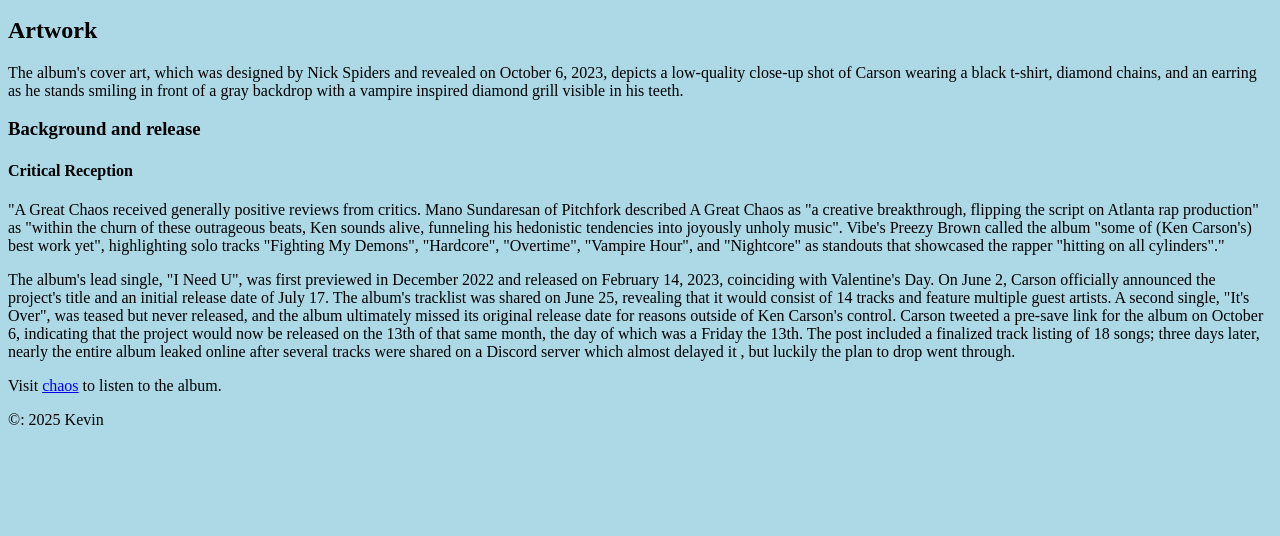
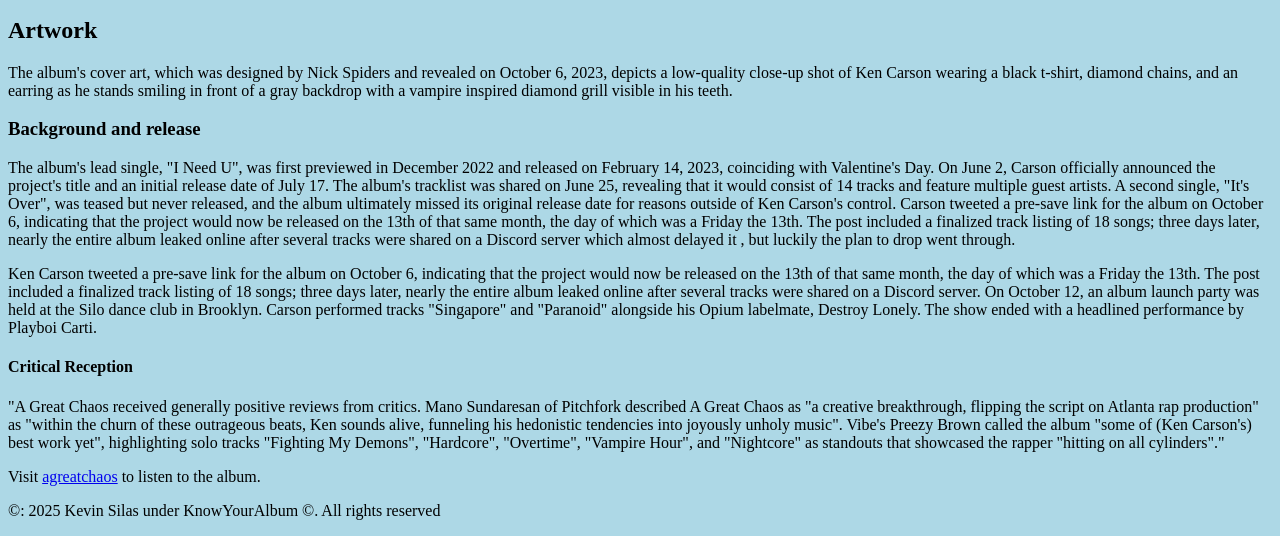
Before and after one commit to kevsilasss/my-github-page, a plain HTML site: page index.html in a window 1280 px wide. Shown: the part 543-1079 px from the top of the page. Before the commit the page ends 988 px from the top, so only its background shows below. Drawn offline with Linux system fonts and the light colour scheme.

Commit message:
Update index.html

```diff
--- a/index.html
+++ b/index.html
@@ -31,18 +31,19 @@
 <img src="https://upload.wikimedia.org/wikipedia/en/thumb/f/f5/Ken_Carson_-_A_Great_Chaos.jpg/220px-Ken_Carson_-_A_Great_Chaos.jpg">
 <p> A Great Chaos is the third studio album by American rapper Ken Carson. It was released through Opium and Interscope Records on October 13, 2023. The album is a follow-up to Carson's second studio album, X (2022); it consists of 18 tracks and features guest appearances from Destroy Lonely and Lil Uzi Vert.A Great Chaos received generally positive reviews, with critics praising its appeal and production. The album was supported by the release of the single: "i need u", which was released on Valentine's Day. The album debuted at number 11 on the US Billboard 200 which was Ken Carson's first ever top 20 US charting album </p>
 <h2> Artwork</h2>
- <p>The album's cover art, which was designed by Nick Spiders and revealed on October 6, 2023, depicts a low-quality close-up shot of Carson wearing a black t-shirt, diamond chains, and an earring as he stands smiling in front of a gray backdrop with a vampire inspired diamond grill visible in his teeth.</p>
+ <p>The album's cover art, which was designed by Nick Spiders and revealed on October 6, 2023, depicts a low-quality close-up shot of Ken Carson wearing a black t-shirt, diamond chains, and an earring as he stands smiling in front of a gray backdrop with a vampire inspired diamond grill visible in his teeth.</p>
  <h3> Background and release</h3>
+ <p>The album's lead single, "I Need U", was first previewed in December 2022 and released on February 14, 2023, coinciding with Valentine's Day. On June 2, Carson officially announced the project's title and an initial release date of July 17. The album's tracklist was shared on June 25, revealing that it would consist of 14 tracks and feature multiple guest artists. A second single, "It's Over", was teased but never released, and the album ultimately missed its original release date for reasons outside of Ken Carson's control. Carson tweeted a pre-save link for the album on October 6, indicating that the project would now be released on the 13th of that same month, the day of which was a Friday the 13th. The post included a finalized track listing of 18 songs; three days later, nearly the entire album leaked online after several tracks were shared on a Discord server which almost delayed it , but luckily the plan to drop went through.</p>
+ <p>Ken Carson tweeted a pre-save link for the album on October 6, indicating that the project would now be released on the 13th of that same month, the day of which was a Friday the 13th. The post included a finalized track listing of 18 songs; three days later, nearly the entire album leaked online after several tracks were shared on a Discord server. On October 12, an album launch party was held at the Silo dance club in Brooklyn. Carson performed tracks "Singapore" and "Paranoid" alongside his Opium labelmate, Destroy Lonely. The show ended with a headlined performance by Playboi Carti.</p>
  <h4> Critical Reception</h4>
  <p>"A Great Chaos received generally positive reviews from critics. Mano Sundaresan of Pitchfork described A Great Chaos as "a creative breakthrough, flipping the script on Atlanta rap production" as "within the churn of these outrageous beats, Ken sounds alive, funneling his hedonistic tendencies into joyously unholy music". Vibe's Preezy Brown called the album "some of (Ken Carson's) best work yet", highlighting solo tracks "Fighting My Demons", "Hardcore", "Overtime", "Vampire Hour", and "Nightcore" as standouts that showcased the rapper "hitting on all cylinders"."</p>
- <p/> The album's lead single, "I Need U", was first previewed in December 2022 and released on February 14, 2023, coinciding with Valentine's Day. On June 2, Carson officially announced the project's title and an initial release date of July 17. The album's tracklist was shared on June 25, revealing that it would consist of 14 tracks and feature multiple guest artists. A second single, "It's Over", was teased but never released, and the album ultimately missed its original release date for reasons outside of Ken Carson's control. Carson tweeted a pre-save link for the album on October 6, indicating that the project would now be released on the 13th of that same month, the day of which was a Friday the 13th. The post included a finalized track listing of 18 songs; three days later, nearly the entire album leaked online after several tracks were shared on a Discord server which almost delayed it , but luckily the plan to drop went through.
-<p>Visit <a href="https://music.apple.com/us/album/a-great-chaos/1710472300">chaos</a> to listen to the album.</p>
+<p>Visit <a href="https://music.apple.com/us/album/a-great-chaos/1710472300">agreatchaos</a> to listen to the album.</p>
 
 </main>
 
 <footer>
 
-<p>&copy: 2025 Kevin</p>
+<p>&copy: 2025 Kevin Silas under KnowYourAlbum ©. All rights reserved</p>
 
 </footer>
 
```
